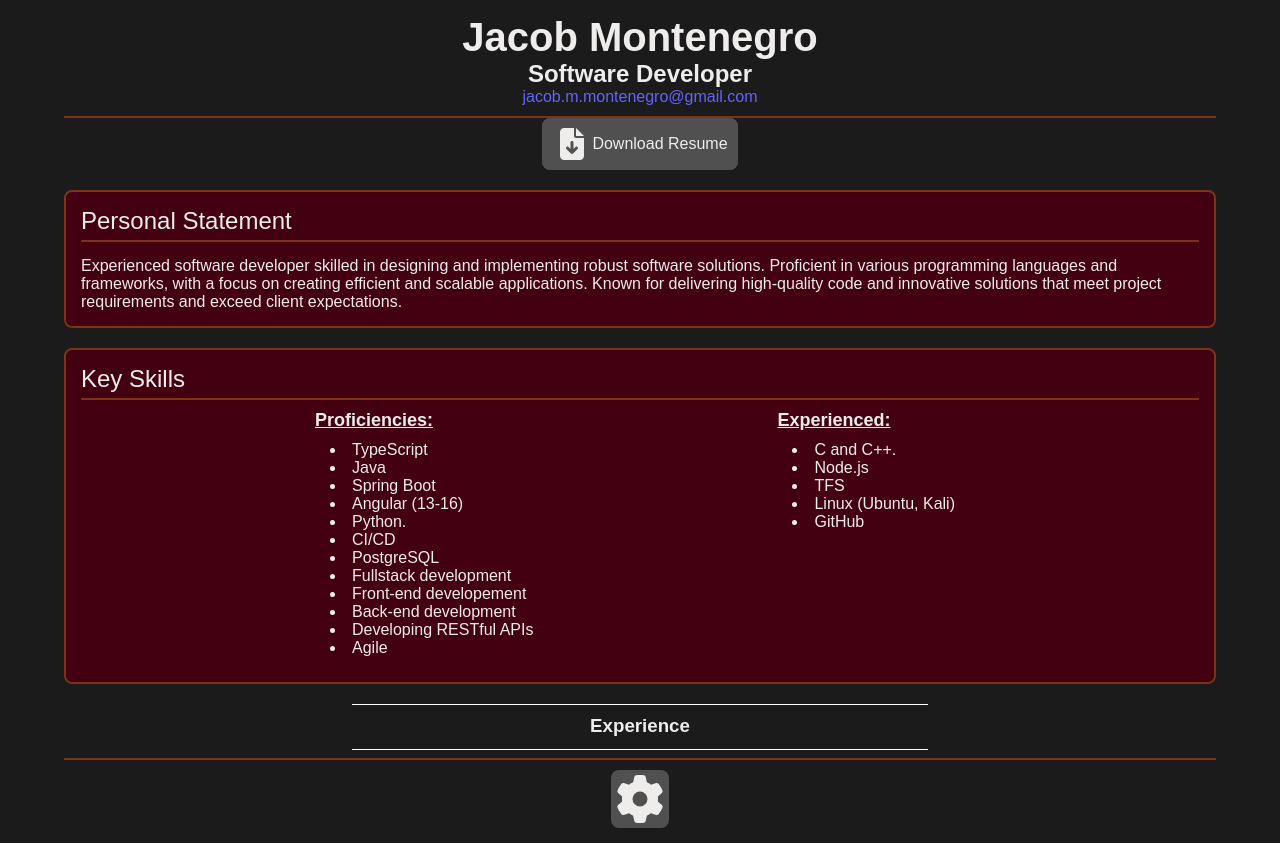
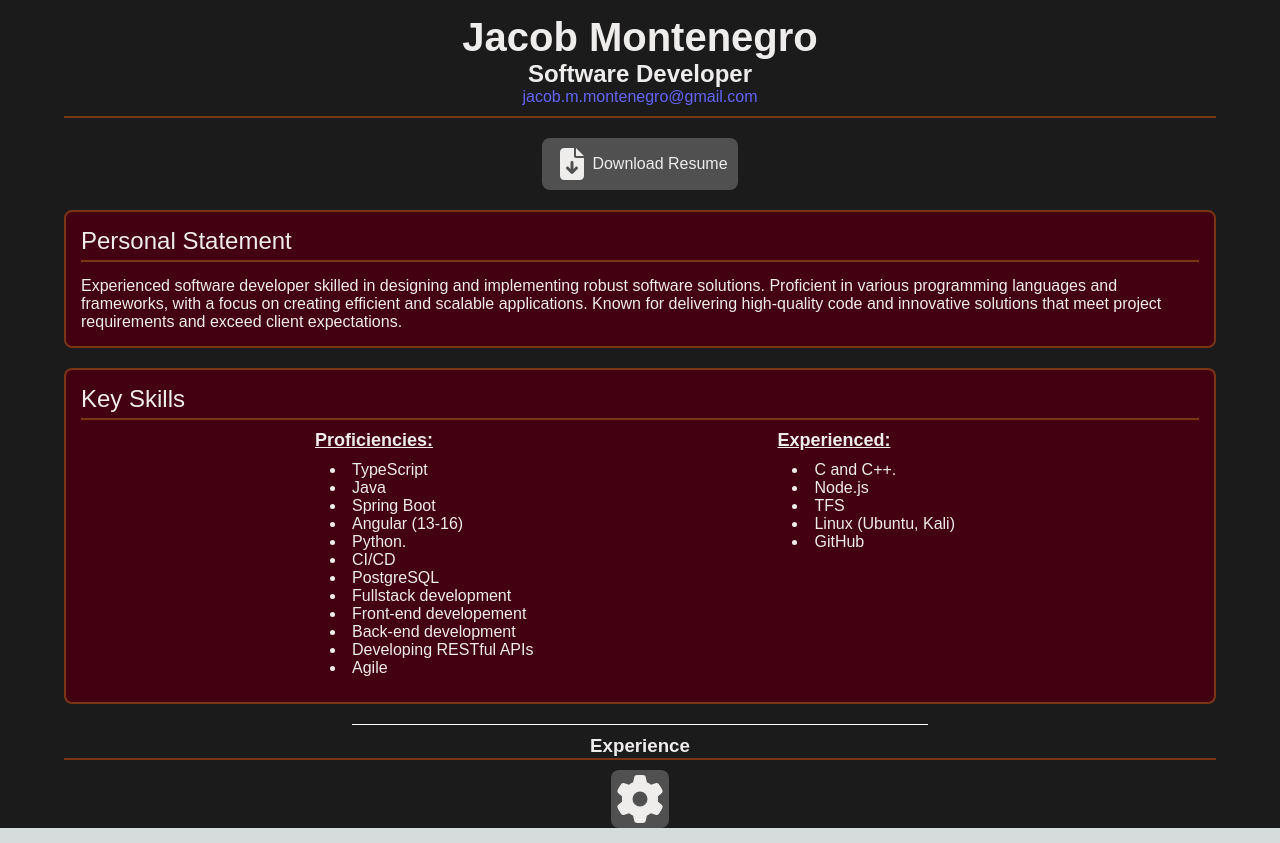
Before and after one commit to jmmontenegro/portfolio-react, a Next.js app: page / in a window 1280 px wide. Built offline with nearby package versions, Linux system fonts and the light colour scheme.

Commit message:
iOS Fixes

```diff
--- a/app/page.module.css
+++ b/app/page.module.css
@@ -7,6 +7,10 @@
   background-color: rgb(27, 27, 27);
   color: rgb(239, 236, 236);
   font-family: var(--font-mono);
+  padding-left: env(safe-area-inset-left);
+  padding-right: env(safe-area-inset-right);
+  padding-bottom: env(safe-area-inset-bottom);
+  min-height: -webkit-fill-available;
 }
 
 .header {
@@ -46,11 +50,6 @@
   grid-gap: 20px;
   overflow: auto;
   height: 80vh;
-  padding-left: env(safe-area-inset-left);
-  padding-right: env(safe-area-inset-right);
-  padding-top: env(safe-area-inset-top);
-  padding-bottom: env(safe-area-inset-bottom);
-  min-height: -webkit-fill-available;
   z-index: 1;
 }
 
```
